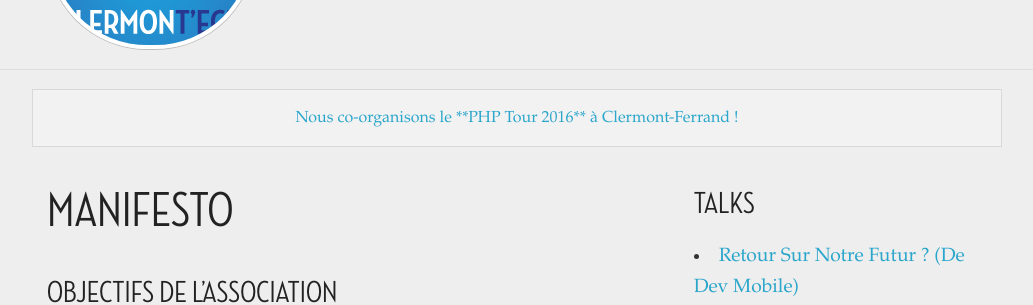
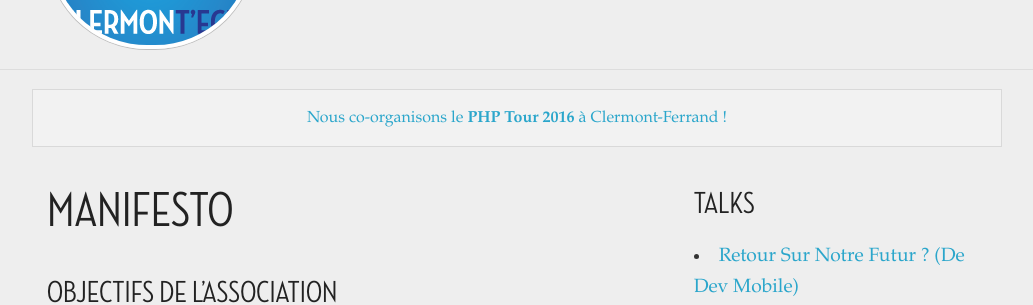
Before and after one commit to clermontech/clermontech.github.com, a Jekyll site: the page built from index.md, in a window 1280 px wide and 900 px high. Shown: the part 239-544 px from the top of the window, without its empty margins (123-1156 px from the left). Built offline with Jekyll 4.4.1, drawn with Linux system fonts in a browser that asks for light colours; Markdown is read by kramdown in place of the engine named in the settings.

Commit message:
fix markup

```diff
--- a/_config.yml
+++ b/_config.yml
@@ -16,4 +16,4 @@ rss:
 
 announcement:
     href: http://clermontech.org/blog-posts/phptour-clermont-fd-2016.html
-    message: "Nous co-organisons le **PHP Tour 2016** à Clermont-Ferrand !"
+    message: "Nous co-organisons le <strong>PHP Tour 2016</strong> à Clermont-Ferrand !"
```
